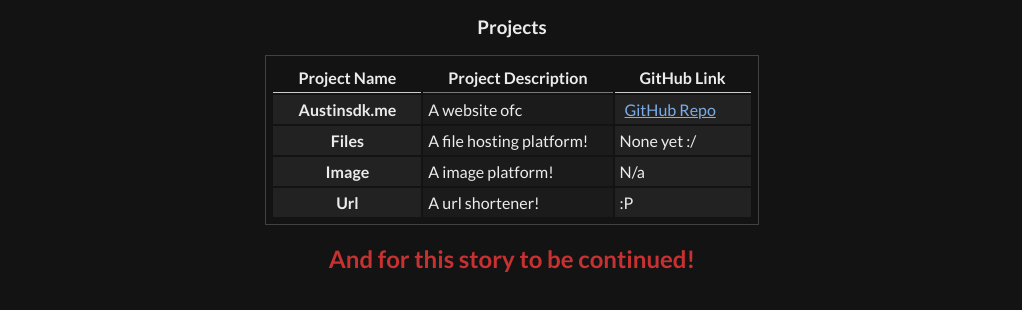
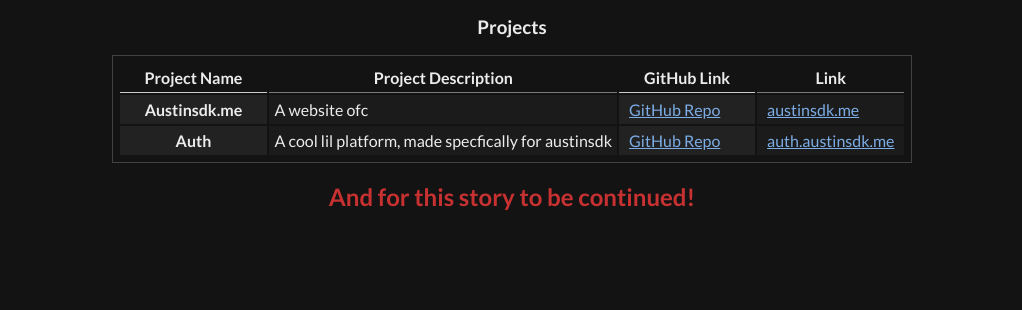
Before and after one commit to Null-Austin-Industries/austinsdk.me, a plain HTML site: page index.html in a window 1280 px wide. Shown: the part 130-440 px from the top of the page, without its empty margins (128-1150 px from the left). Drawn offline with Linux system fonts and the light colour scheme.

Commit message:
Update index.html

```diff
--- a/index.html
+++ b/index.html
@@ -17,27 +17,20 @@
                 <th>Project Name</th>
                 <th>Project Description</th>
                 <th>GitHub Link</th>
+                <th>Link</th>
             </thead>
             <tbody>
                 <tr>
                     <th>Austinsdk.me</th>
                     <td>A website ofc</td>
                     <td><a href="https://github.com/Null-Austin-Industries/austinsdk.me">GitHub Repo</a></td>
+                    <td><a href="https://auth.austinsdk.me/">austinsdk.me</a></td>
                 </tr>
                 <tr>
-                    <th>Files</th>
-                    <td>A file hosting platform!</td>
-                    <td>None yet :/</td>
-                </tr>
-                <tr>
-                    <th>Image</th>
-                    <td>A image platform!</td>
-                    <td>N/a</td>
-                </tr>
-                <tr>
-                    <th>Url</th>
-                    <td>A url shortener!</td>
-                    <td>:P</td>
+                    <th>Auth</th>
+                    <td>A cool lil platform, made specfically for austinsdk</td>
+                    <td><a href="https://github.com/Null-Austin-Industries/Authincation-service">GitHub Repo</a></td>
+                    <td><a href="https://auth.austinsdk.me/">auth.austinsdk.me</a></td>
                 </tr>
             </tbody>
         </table>
```
